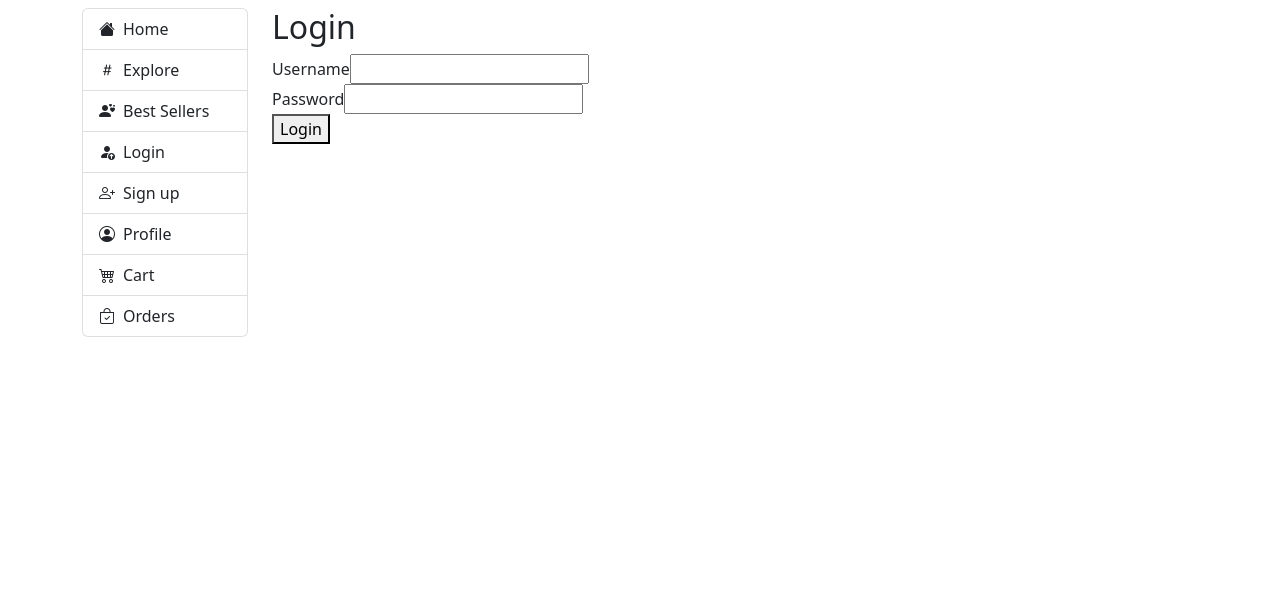
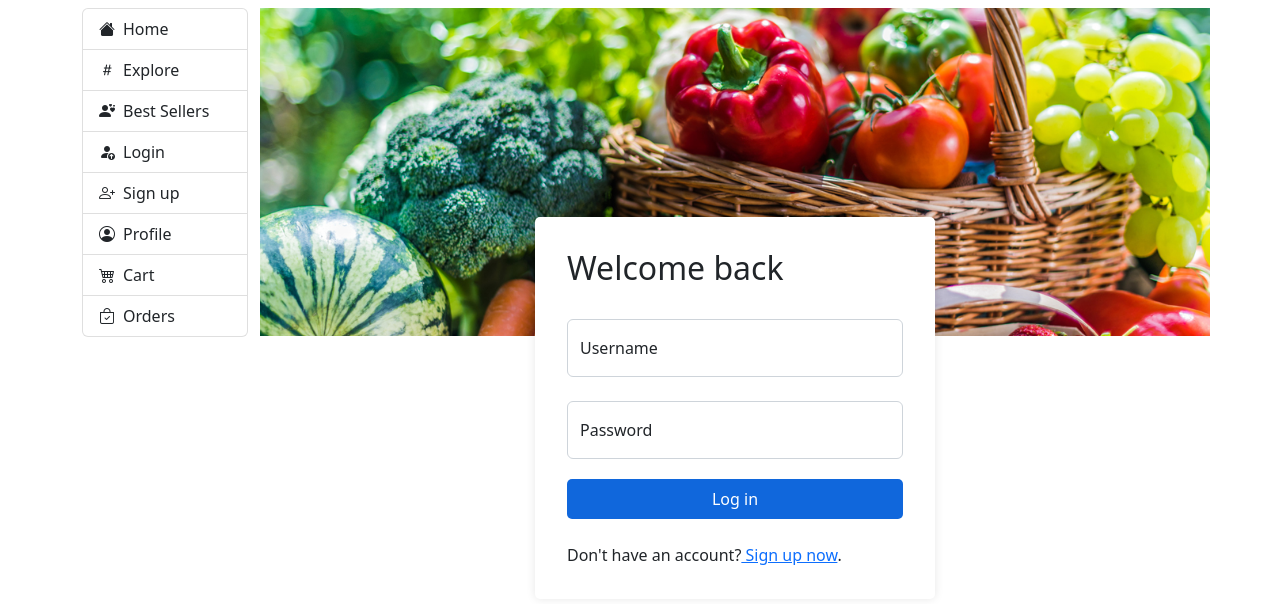
Before and after one commit to yanzhenl/5610-team-project, a React (Create React App) app: page /login in a window 1280 px wide. Shown: the top 604 px of the page. Built offline with nearby package versions, Linux system fonts and the light colour scheme.

Commit message:
Added login/signup page

```diff
--- a/package.json
+++ b/package.json
@@ -13,6 +13,7 @@
     "bootstrap-icons": "^1.10.3",
     "cors": "^2.8.5",
     "react": "^18.2.0",
+    "react-bootstrap": "^2.7.2",
     "react-dom": "^18.2.0",
     "react-redux": "^8.0.5",
     "react-router": "^6.9.0",
--- a/src/home/home-page/index.js
+++ b/src/home/home-page/index.js
@@ -1,31 +1,28 @@
 import React from "react";
-import ProduceList from "../produce-list";
 import "../index.css";
 
 const HomePage = () => {
     return(
         <>
             <div className="row mb-4">
-                {/*<img src={'/images/home-banner.png'} className="mb-3"/>*/}
-                <div className="position-relative mb-2">
-                    <img src="/images/home-banner.png" className="w-100 mb-3"/>
-                    <h1 className="position-absolute wd-picture-letter text-warning">
-                        Welcome to your local Farmer's Market</h1>
+                <div className="position-relative mb-2
+                                wd-cropped-image wd-image-container">
+                    <img src="/images/background.jpeg"
+                         className="w-100 mb-3"/>
+                    <span className="position-absolute wd-picture-letter
+                                   text-light wd-text-shadow
+                                   d-none d-lg-block">
+                        Welcome to your local Farmer's Market</span>
                 </div>
 
-                <div className="col-11 position-relative">
+                <div className="position-relative mt-3">
                     <input placeholder="Search produce"
                            className="form-control rounded-pill ps-5"/>
                     <i className="bi bi-search position-absolute
                        wd-nudge-up"></i>
                 </div>
-                <div className="col-1">
-                    <i className="wd-bottom-4 text-primary float-end bi
-                       bi-gear-fill fs-2 position-relative"></i>
-                </div>
+
             </div>
-
-
 
         </>
     );
--- a/src/home/index.css
+++ b/src/home/index.css
@@ -1,13 +1,46 @@
+.wd-cropped-image {
+    width: 300px; /* Set the desired width of the cropped image */
+    height: 240px; /* Set the desired height of the cropped image */
+    overflow: hidden;
+    position: relative;
+}
+
+/*.image-cropped {*/
+/*    width: 100%;*/
+/*    height: 100%;*/
+/*    object-fit: cover;*/
+/*    position: absolute;*/
+/*    top: 50%;*/
+/*    left: 50%;*/
+/*    transform: translate(-50%, -50%);*/
+/*}*/
+
 .wd-nudge-up {
-    bottom: 18px;
+    bottom: 7px;
     left: 25px;
 }
 
+.wd-image-container {
+    position: relative;
+    display: flex;
+    align-items: center;
+    justify-content: center;
+}
+
 .wd-picture-letter {
-    bottom: 120px;
-    left: 170px;
-    font-size: 45px;
+    font-size: 40px;
+    position: absolute;
+    text-align: center;
 }
+
+
+.wd-text-shadow {
+    /*font-size: 24px;*/
+    font-weight: bold;
+    color: #333;
+    text-shadow: 3px 2px 4px rgba(0, 0, 0, 0.7);
+}
+
 
 
 .wd-sticky-sidebar {
--- /dev/null
+++ b/src/login/index.css
@@ -0,0 +1,64 @@
+.wd-login-background {
+    background-image: url('/public/images/background.jpeg');
+    background-size: cover;
+    background-position: center;
+    background-repeat: no-repeat;
+    position: absolute;
+    top: 0;
+    left: 0;
+    right: 0;
+    bottom: 1px;
+}
+
+
+.wd-login-page {
+    display: flex;
+    justify-content: center;
+    align-items: center;
+    height: 100vh;
+    /*background-color: #f5f5f5;*/
+}
+
+.wd-login-container {
+    background-color: #fff;
+    padding: 2rem;
+    border-radius: 5px;
+    box-shadow: 0 0 10px rgba(0, 0, 0, 0.1);
+    width: 100%;
+    max-width: 400px;
+}
+
+.wd-form-group {
+    margin-bottom: 1rem;
+}
+
+label {
+    display: block;
+    margin-bottom: 0.5rem;
+}
+
+input {
+    width: 100%;
+    padding: 0.5rem;
+    margin-bottom: 1rem;
+    font-size: 1rem;
+    border: 1px solid #ccc;
+    border-radius: 5px;
+}
+
+.wd-login-button {
+    background-color: #1067dc;
+    color: #fff;
+    border: none;
+    padding: 0.5rem 1rem;
+    font-size: 1rem;
+    border-radius: 5px;
+    cursor: pointer;
+    transition: background-color 0.2s ease-in-out;
+    display: block;
+    width: 100%;
+}
+
+/*button:hover {*/
+/*    background-color: #0453bb;*/
+/*}*/
--- a/src/login/index.js
+++ b/src/login/index.js
@@ -1,24 +1,55 @@
-import React from "react";
+import React, { useState } from "react";
+import "./index.css";
+import {Link} from "react-router-dom";
+import FloatingLabel from 'react-bootstrap/FloatingLabel';
+import Form from 'react-bootstrap/Form';
 
 function Login() {
+    const [username, setUsername] = useState("");
+    const [password, setPassword] = useState("");
+
+    const handleSubmit = (e) => {
+        e.preventDefault();
+        // Handle login logic here (e.g., call an API, update the state, etc.)
+    };
+
     return (
-        <div className="login">
-            <div className="login-container">
-                <h2>Login</h2>
-                <form>
-                    <div className="form-group">
-                        <label htmlFor="username">Username</label>
-                        <input type="email" id="email"/>
-                    </div>
-                    <div className="form-group">
-                        <label htmlFor="password">Password</label>
-                        <input type="password" id="password"/>
-                    </div>
-                    <button type="submit">Login</button>
-                </form>
+        <div className="wd-login-background">
+            <div className="wd-login-page">
+                <div className="wd-login-container">
+                    <h2>Welcome back</h2>
+                    <form onSubmit={handleSubmit}>
+                        <div className="mt-4 pt-2 ">
+                            <FloatingLabel controlId="floatingName" label="Username" className="mb-4"
+                                           htmlFor="username">
+                                <Form.Control type="username" placeholder="Username"
+                                              value={username}
+                                              onChange={(e) => setUsername(e.target.value)}
+                                              required/>
+                            </FloatingLabel>
+                        </div>
+                        <div className="mb-3 pb-1">
+                            <FloatingLabel controlId="floatingPassword" label="Password"
+                                           htmlFor="password">
+                                <Form.Control type="password" placeholder="Password"
+                                              value={password}
+                                              onChange={(e) => setPassword(e.target.value)}
+                                              required/>
+                            </FloatingLabel>
+                        </div>
+
+                        <button className="wd-login-button" type="submit">Log in</button>
+
+                        <div className="mt-4">
+                            Don't have an account?
+                            <Link to="/signup">
+                                <span> Sign up now</span>
+                            </Link>
+                            .
+                        </div>
+                    </form>
+                </div>
             </div>
-
-
         </div>
     );
 }
--- a/src/sign-up/index.js
+++ b/src/sign-up/index.js
@@ -1,9 +1,67 @@
-import React from "react";
+import React, { useState } from "react";
+import "../login/index.css";
+import {Link} from "react-router-dom";
+import FloatingLabel from 'react-bootstrap/FloatingLabel';
+import Form from 'react-bootstrap/Form';
 
 function SignUp() {
+    const [username, setUsername] = useState("");
+    const [password, setPassword] = useState("");
+    const [confirmPassword, setConfirmPassword] = useState("");
+
+    const handleSubmit = (e) => {
+        e.preventDefault();
+        // Handle login logic here (e.g., call an API, update the state, etc.)
+    };
+
     return (
-        <div>
-            <h1>Sign Up</h1>
+        <div className="wd-login-background">
+            <div className="wd-login-page">
+                <div className="wd-login-container">
+                    <h2>Create account</h2>
+                    <form onSubmit={handleSubmit}>
+                        <div className="mt-4 pt-2 ">
+                            <FloatingLabel controlId="floatingName" label="Username" className="mb-4"
+                                           htmlFor="username">
+                                <Form.Control type="username" placeholder="Username"
+                                              value={username}
+                                              onChange={(e) => setUsername(e.target.value)}
+                                              required/>
+                            </FloatingLabel>
+                        </div>
+                        <div>
+                            <FloatingLabel controlId="floatingPassword" label="Password" className="mb-4"
+                                           htmlFor="password">
+                                <Form.Control type="password" placeholder="Password"
+                                              value={password}
+                                              onChange={(e) => setPassword(e.target.value)}
+                                              required/>
+                            </FloatingLabel>
+                        </div>
+
+                        <div className="mb-4 pb-1">
+                            <FloatingLabel controlId="floatingConfirmPassword" label="Confirm password"
+                                           htmlFor="confirmPassword">
+                                <Form.Control type="confirmPassword" placeholder="confirmPassword"
+                                              value={confirmPassword}
+                                              onChange={(e) => setConfirmPassword(e.target.value)}
+                                              required/>
+                            </FloatingLabel>
+                        </div>
+
+
+                        <button className="wd-login-button" type="submit">Sign up</button>
+
+                        <div className="mt-4">
+                            Already have an account?
+                            <Link to="/login">
+                                <span> Log in</span>
+                            </Link>
+                            .
+                        </div>
+                    </form>
+                </div>
+            </div>
         </div>
     );
 }
```
Also changed, not shown: public/images/background.jpeg (added), 1 other file (tests, documents, lock files or other folders).
